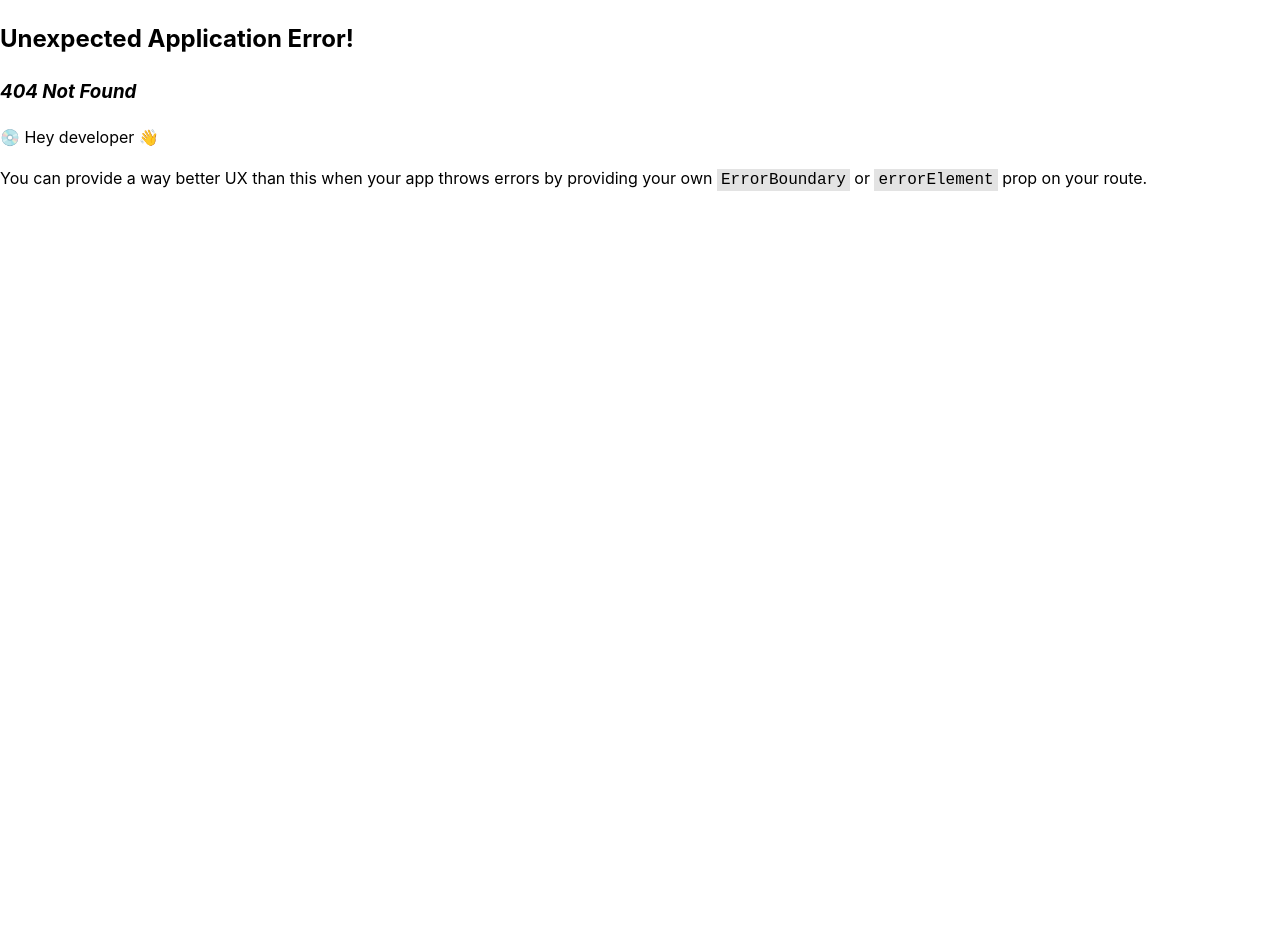
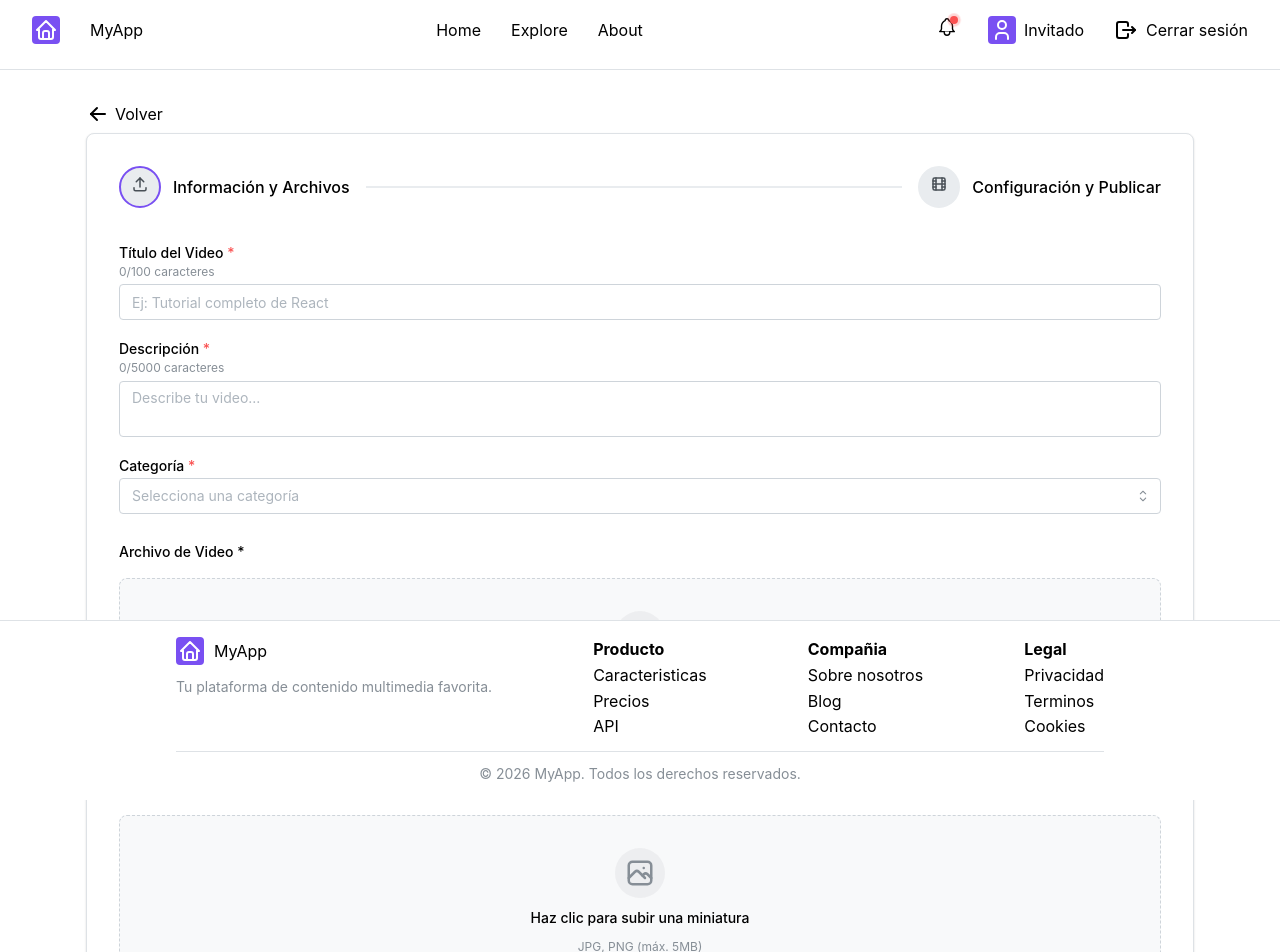
Before and after one commit to Guillerius5/videos-site, a React (Vite) app: page /subir-video in a window 1280 px wide. Before the commit this address had no page. Shown: the top 952 px of the page. Before the commit the page ends 800 px from the top, so only its background shows below. Built offline with nearby package versions, Linux system fonts and the light colour scheme.

Commit message:
proyecto terminado

```diff
--- a/src/data/stats.ts
+++ b/src/data/stats.ts
@@ -8,12 +8,12 @@ export const datosStatus=[
 ]
 export const vistasDia=[
     {dia:'Lun', vistas:4000},
-    {dia:'Mar', vistas:4000},
-    {dia:'Mie', vistas:4000},
-    {dia:'Jue', vistas:4000},
-    {dia:'Vie', vistas:4000},
-    {dia:'Sab', vistas:4000},
-    {dia:'Dom', vistas:4000},
+    {dia:'Mar', vistas:5000},
+    {dia:'Mie', vistas:7000},
+    {dia:'Jue', vistas:6000},
+    {dia:'Vie', vistas:8000},
+    {dia:'Sab', vistas:12000},
+    {dia:'Dom', vistas:10000},
 ];
 
 export const retencionAudiencia=[
@@ -28,16 +28,16 @@ export const retencionAudiencia=[
 ];
 
 export const fuenteTrafico=[
-    {nombre:'Busqueda',valor:'35%',color:'blue'},
-    {nombre:'otros',valor:'5%',color:'yellow'},
-    {nombre:'Redes Sociales',valor:'12%',color:'green-'},
-    {nombre:'Directo',valor:'20%',color:'red'},
-    {nombre:'Sugeridos',valor:'28%',color:'purple-'}
+    {name:'Busqueda',value:35,color:'blue'},
+    {name:'otros',value:5,color:'yellow'},
+    {name:'Redes Sociales',value:12,color:'green'},
+    {name:'Directo',value:20,color:'red'},
+    {name:'Sugeridos',value:28,color:'purple'}
 
 ]
 
 export const Dispositivo=[
-    {nombre:'Movil',valor:'58%',color:'blue'},
-    {nombre:'Tablet',valor:'10%',color:'red'},
-    {nombre:'Desktop',valor:'32%',color:'purple'}
+    {name:'Movil',value:58,color:'blue'},
+    {name:'Tablet',value:10,color:'red'},
+    {name:'Desktop',value:32,color:'purple'}
 ]
--- a/src/pages/DashBoard.tsx
+++ b/src/pages/DashBoard.tsx
@@ -5,7 +5,9 @@ import {
     Chip,
     Container,
     Group, Image,
+
     SimpleGrid,
+
     Text,
     Title,
 } from "@mantine/core";
@@ -15,8 +17,11 @@ import {videosData} from "../data/videos.ts";
 import {useEffect, useRef} from "react";
 import {notifications} from "@mantine/notifications";
 import {useNavigate} from "react-router-dom";
-import {Header} from "../Components/Header.tsx";
-import {Footer} from "../Components/Footer.tsx";
+import { Header } from "../components/Header";
+import { Footer } from "../components/Footer";
+
+
+
 
 
 export function DashBoard() {
@@ -64,7 +69,11 @@ export function DashBoard() {
                                 </Text>
                             </div>
 
-                            <Button color={"green"} leftSection={<IconUpload size={20}/>}>
+                            <Button
+                                color="green"
+                                leftSection={<IconUpload size={20} />}
+                                onClick={() => navigate('/subir-video')}
+                            >
                                 subir video
                             </Button>
 
@@ -81,7 +90,7 @@ export function DashBoard() {
 
                         </Group>
 
-                        <SimpleGrid spacing="lg" mt="xl">
+                        <SimpleGrid cols={{lg: 4 }} spacing="lg" mt="xl">
 
                             {videosData.map((item, index) => (
                                 <Card key={index} shadow="sm" padding="lg" radius="md" withBorder>
--- a/src/pages/Stadistics.tsx
+++ b/src/pages/Stadistics.tsx
@@ -1,9 +1,12 @@
-import {AppShell, Badge, Container, Group, Paper, SimpleGrid, ThemeIcon, Title, UnstyledButton} from "@mantine/core";
-import {Header} from "../Components/Header.tsx";
-import {Footer} from "../Components/Footer.tsx";
+import {AppShell, Badge, Container, Group, Paper, SimpleGrid, ThemeIcon, Title,Text, UnstyledButton} from "@mantine/core";
+import {Header} from "../components/Header";
+import {Footer} from "../components/Footer";
 import {useNavigate} from "react-router-dom";
 import {IconArrowLeft, IconArrowUpRight} from "@tabler/icons-react";
-import {datosStatus} from "../data/stats.ts";
+import {datosStatus, Dispositivo, fuenteTrafico, retencionAudiencia, vistasDia} from "../data/stats.ts";
+import {AreaChart, BarChart, DonutChart } from "@mantine/charts";
+
+
 
 
 export default function Stadistics() {
@@ -38,6 +41,60 @@ export default function Stadistics() {
 
                         <Badge color="green" size={"xl"} variant={"light"} leftSection={<IconArrowUpRight/>}> +12.5% esta semana</Badge>
                     </Group>
+                    <SimpleGrid cols={{lg:4}} spacing={"lg"} mb={"xl"}>
+                        {datosStatus.map((item, index) => (
+                            <Paper key={index} withBorder p="md" radius="md" shadow="xs">
+                                <ThemeIcon color={item.color} variant="light" size="xl" radius="md" mb="sm">
+                                    <item.icon style={{ width: '60%', height: '60%' }} />
+                                </ThemeIcon>
+                                <Text size="sm" c="dimmed" mt={5}>{item.titulo}</Text>
+                                <Text fw={700} size="xl">{item.valor}</Text>
+                            </Paper>
+                    ))}
+                    </SimpleGrid>
+
+                    <SimpleGrid cols={{lg:2}} spacing={"lg"} mb={"xl"}>
+
+                            <Paper withBorder p="md" radius="md" shadow="xs">
+                                <Title order={4} mt={"md"}>Vistar por Dia</Title>
+                                    <BarChart
+                                        h={300}
+                                        data={vistasDia}
+                                        dataKey="dia"
+                                        series={[{ name: 'vistas', color: 'indigo' }]}
+                                        tickLine="y"
+                                    />
+                                </Paper>
+
+                        <Paper withBorder p="md" radius="md" shadow="xs">
+                            <Title order={4} mt={"md"}>Retencion de Audiencia</Title>
+                            <AreaChart
+                                h={300}
+                                data={retencionAudiencia}
+                                dataKey="tiempo"
+                                series={[
+                                    { name: 'audiencia', color: 'violet' },
+                                ]}
+                                curveType="linear"
+                            />
+                        </Paper>
+
+                    </SimpleGrid>
+
+                    <SimpleGrid cols={{lg:2}} spacing={"lg"} mb={"xl"}>
+                        <Paper withBorder p="md" radius="md" shadow="xs">
+                            <Title order={4} mt={"md"}>Fuentes de trafico</Title>
+                            <DonutChart size={300} withLabelsLine labelsType="percent" withLabels data={fuenteTrafico}  />
+                        </Paper>
+
+                        <Paper withBorder p="md" radius="md" shadow="xs">
+
+                                <Title order={4} mt={"md"}>Dispositivos</Title>
+                                <DonutChart size={300} withLabelsLine labelsType="percent" withLabels data={Dispositivo}  />
+
+                        </Paper>
+
+                    </SimpleGrid>
 
 
 
@@ -48,5 +105,6 @@ export default function Stadistics() {
             <Footer/>
         </AppShell>
 
+
     )
 }
--- /dev/null
+++ b/src/pages/SubirVideo.tsx
@@ -0,0 +1,125 @@
+import {AppShell, Button, Text, Container, Group, Paper, Select, Stack,
+    Stepper, Textarea, TextInput, ThemeIcon, UnstyledButton} from "@mantine/core";
+import {Header} from "../components/Header";
+import {Footer} from "../components/Footer.tsx";
+import {useNavigate} from "react-router-dom";
+import {IconArrowLeft, IconArrowRight, IconMovie, IconPhoto, IconUpload} from "@tabler/icons-react";
+import {useState} from "react";
+
+
+export default function SubirVideo() {
+
+    const navigate = useNavigate();
+    const [active, setActive] = useState(0);
+
+    return (
+        <>
+            <AppShell
+                header={{height: 70}}
+                footer={{height: 180}}
+                padding={"md"}>
+                <Header/>
+
+                <AppShell.Main>
+                    <Container size="lg" mt="md">
+                        <UnstyledButton onClick={() => navigate(-1)}>
+                            <Group gap={"5"}>
+                                <IconArrowLeft></IconArrowLeft>
+                                <text>Volver</text>
+                            </Group>
+                        </UnstyledButton>
+
+
+                            <Paper shadow="xs" radius="md" p="xl" withBorder>
+
+
+                                <Stepper active={active} onStepClick={setActive} color="violet" mb="xl">
+                                    <Stepper.Step
+                                        label="Información y Archivos"
+                                        icon={<IconUpload size={18} />}
+                                    />
+                                    <Stepper.Step
+                                        label="Configuración y Publicar"
+                                        icon={<IconMovie size={18} />}
+                                    />
+                                </Stepper>
+
+                                <Stack gap="md">
+
+                                    <TextInput
+                                        label="Título del Video"
+                                        placeholder="Ej: Tutorial completo de React"
+                                        withAsterisk
+                                        description="0/100 caracteres"
+                                    />
+
+                                    <Textarea
+                                        label="Descripción"
+                                        placeholder="Describe tu video..."
+                                        withAsterisk
+                                        minRows={4}
+                                        description="0/5000 caracteres"
+                                    />
+
+                                    <Select
+                                        label="Categoría"
+                                        placeholder="Selecciona una categoría"
+                                        withAsterisk
+                                        data={['Programación', 'Diseño', 'Marketing', 'Música']}
+                                    />
+
+
+                                    <Text fw={500} size="sm" mt="sm">Archivo de Video *</Text>
+                                    <Stack
+                                        align="center"
+                                        justify="center"
+                                        bg="gray.0"
+                                        style={{ border: '1px dashed #ced4da', borderRadius: '8px', cursor: 'pointer' }}
+                                        p="xl"
+                                        gap="xs"
+                                    >
+                                        <ThemeIcon size={50} radius="xl" variant="light" color="gray">
+                                            <IconMovie size={30} />
+                                        </ThemeIcon>
+                                        <Text size="sm" fw={500}>Haz clic para subir un video</Text>
+                                        <Text size="xs" c="dimmed">MP4, MOV, AVI (máx. 500MB)</Text>
+                                    </Stack>
+
+
+                                    <Text fw={500} size="sm" mt="sm">Miniatura (Opcional)</Text>
+                                    <Stack
+                                        align="center"
+                                        justify="center"
+                                        bg="gray.0"
+                                        style={{ border: '1px dashed #ced4da', borderRadius: '8px', cursor: 'pointer' }}
+                                        p="xl"
+                                        gap="xs"
+                                    >
+                                        <ThemeIcon size={50} radius="xl" variant="light" color="gray">
+                                            <IconPhoto size={30} />
+                                        </ThemeIcon>
+                                        <Text size="sm" fw={500}>Haz clic para subir una miniatura</Text>
+                                        <Text size="xs" c="dimmed">JPG, PNG (máx. 5MB)</Text>
+                                    </Stack>
+
+                                </Stack>
+
+
+                                <Group justify="space-between" mt="xl">
+                                    <Button variant="default" leftSection={<IconArrowLeft size={16}/>} disabled>
+                                        Anterior
+                                    </Button>
+
+                                    <Button color="violet" rightSection={<IconArrowRight size={16}/>}>
+                                        Siguiente
+                                    </Button>
+                                </Group>
+
+                            </Paper>
+                    </Container>
+                </AppShell.Main>
+                <Footer/>
+            </AppShell>
+        </>
+    )
+}
--- a/src/router/index.tsx
+++ b/src/router/index.tsx
@@ -3,6 +3,7 @@ import { createBrowserRouter } from 'react-router-dom';
 import { Login } from '../pages/Login.tsx';
 import {DashBoard} from "../pages/DashBoard.tsx";
 import Stadistics from "../pages/Stadistics.tsx";
+import SubirVideo from "../pages/SubirVideo.tsx";
 
 
 export const router = createBrowserRouter([
@@ -19,4 +20,8 @@ export const router = createBrowserRouter([
         path: '/stadistics',
         element: <Stadistics />,
     },
+    {
+        path: '/subir-video',
+        element: <SubirVideo />,
+    },
 ]);
```
Also changed, not shown: 1 other file (tests, documents, lock files or other folders).
